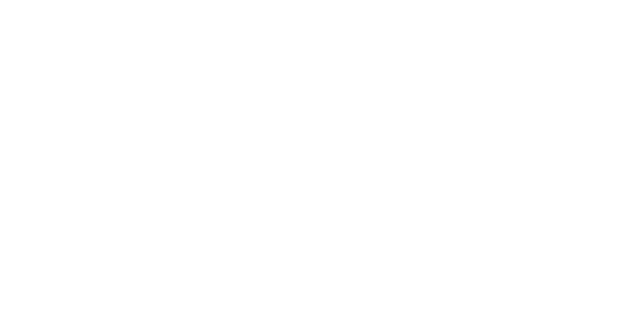
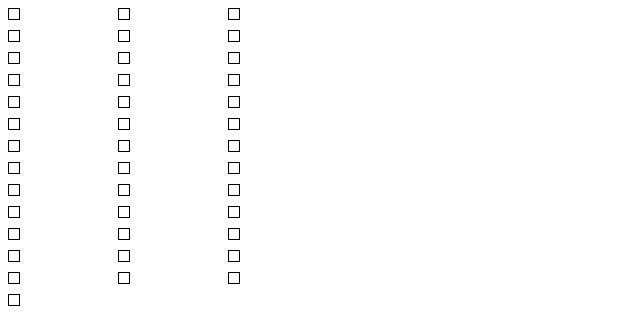
Before and after one commit to Etheonor/TOP-Etch-a-Sketch, a plain HTML site: page index.html in a window 1280 px wide. Shown: the whole page, without its empty margins (0-640 px from the left). Drawn offline with Linux system fonts and the light colour scheme.

Commit message:
test css

```diff
--- a/index.html
+++ b/index.html
@@ -1,11 +1,54 @@
 <!DOCTYPE html PUBLIC "-//W3C//DTD HTML 4.01//EN">
 <html>
+<link rel="stylesheet" type="text/css" href="stylesheet.css"/>
 <head>
   <title>Etc-a-Sketch</title>
 </head>
 
 <body>
-<div id="container"></div>
+    <div id="container">
+        <div id="block"></div>
+        <div id="block"></div>
+        <div id="block"></div>
+        <div id="block"></div>
+        <div id="block"></div>
+        <div id="block"></div>
+        <div id="block"></div>
+        <div id="block"></div>
+        <div id="block"></div>
+        <div id="block"></div>
+        <div id="block"></div>
+        <div id="block"></div>
+        <div id="block"></div>
+        <div id="block"></div>
+        <div id="block"></div>
+        <div id="block"></div>
+        <div id="block"></div>
+        <div id="block"></div>
+        <div id="block"></div>
+        <div id="block"></div>
+        <div id="block"></div>
+        <div id="block"></div>
+        <div id="block"></div>
+        <div id="block"></div>
+        <div id="block"></div>
+        <div id="block"></div>
+        <div id="block"></div>
+        <div id="block"></div>
+        <div id="block"></div>
+        <div id="block"></div>
+        <div id="block"></div>
+        <div id="block"></div>
+        <div id="block"></div>
+        <div id="block"></div>
+        <div id="block"></div>
+        <div id="block"></div>
+        <div id="block"></div>
+        <div id="block"></div>
+        <div id="block"></div>
+        <div id="block"></div>
+
+    </div>
 </body>
 
 <script src="script.js"></script>
--- /dev/null
+++ b/stylesheet.css
@@ -0,0 +1,13 @@
+#container {
+    display: grid;
+    grid-template-columns: 100px 100px 100px;
+    grid-gap: 10px;
+    background-color: #fff;
+    color: #444;
+  }
+
+#block {
+    width: 10px;
+    height: 10px;
+    border: 1px solid black;
+}
```
